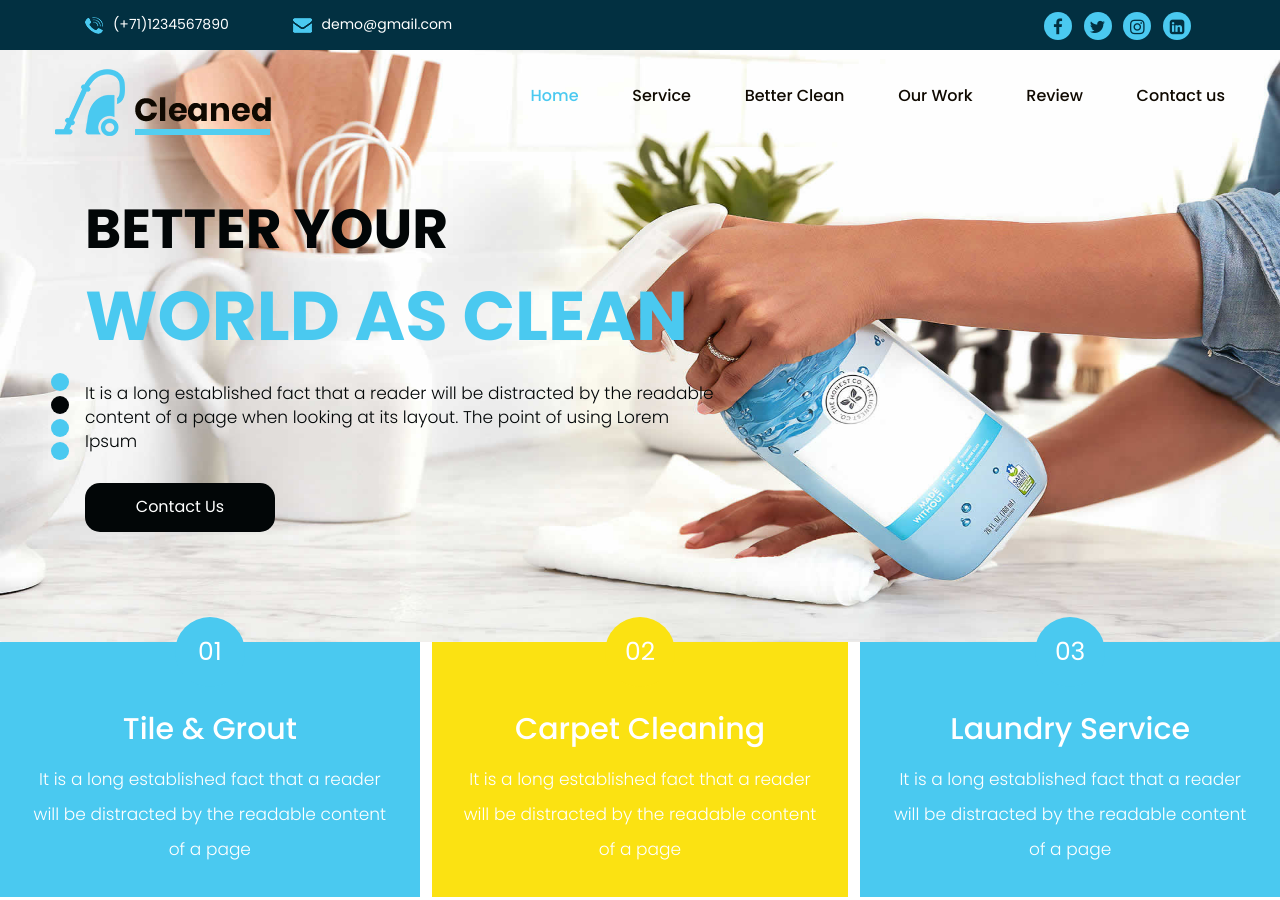
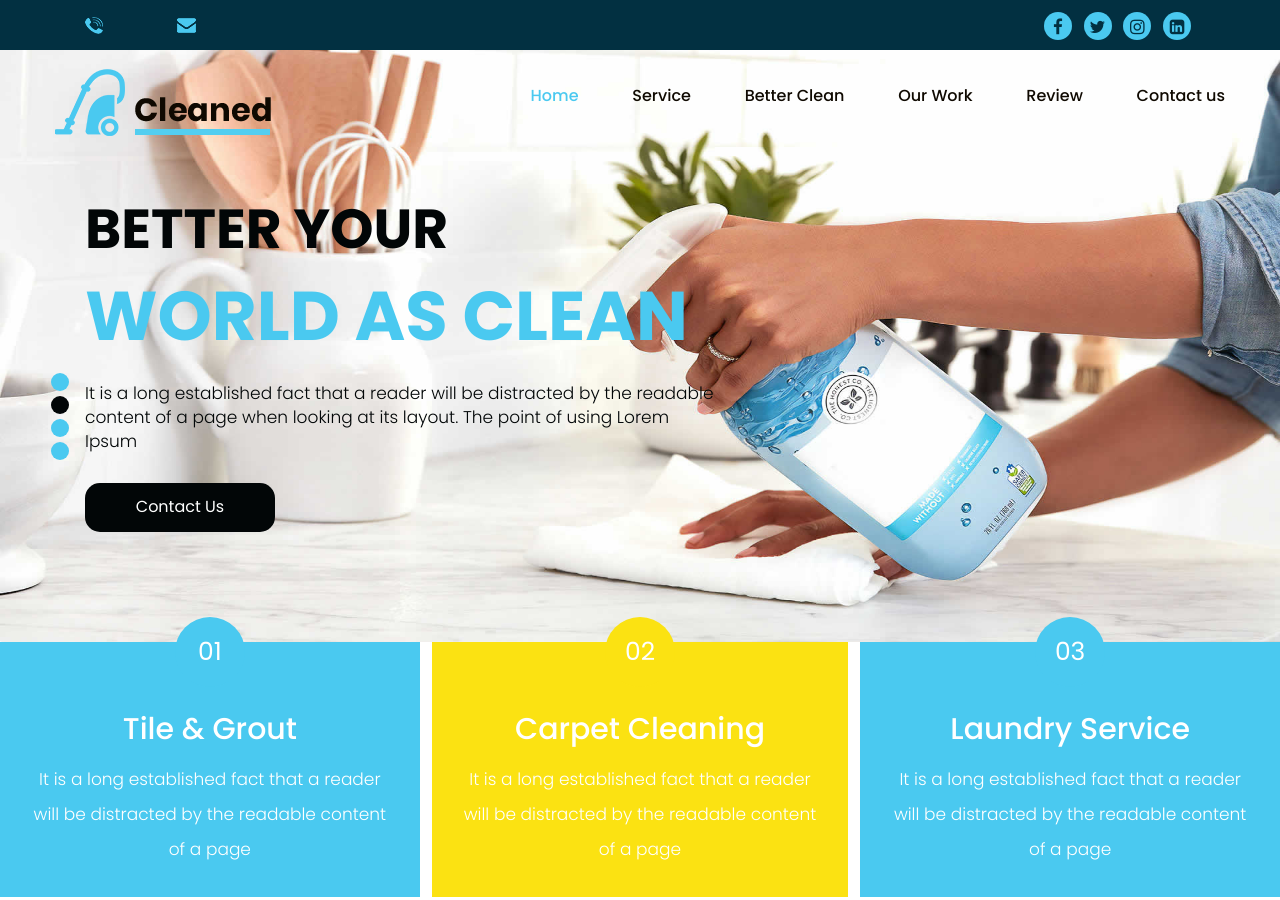
Before and after one commit to WasanaTR/BUSI653_2022_Wasana, a plain HTML site: page index.html in a window 1280 px wide. Shown: the top 900 px of the page. Drawn offline with nearby package versions, Linux system fonts and the light colour scheme; some packages are replaced by stand-ins of ours.

Commit message:
Update index.html

```diff
--- a/index.html
+++ b/index.html
@@ -44,8 +44,8 @@
                <div class="row ">
                   <div  class="col-md-6">
                      <ul class="email_call">
-                        <li><a href="#"><img src="icon/2.png" alt="#"/>(+71)1234567890</a></li>
-                        <li><a href="#"><img src="icon/1.png" alt="#"/>demo@gmail.com</a></li>
+                        <li><a href="#"><img src="icon/2.png" alt="#"/></a></li>
+                        <li><a href="#"><img src="icon/1.png" alt="#"/></a></li>
                      </ul>
                   </div>
                   <div  class="col-md-6">
```
